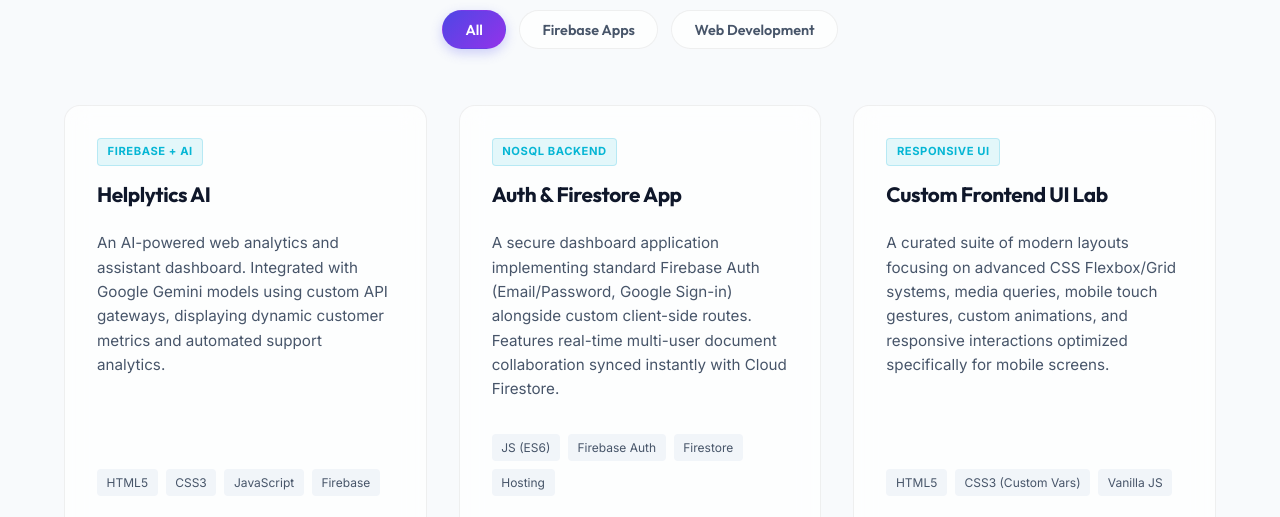
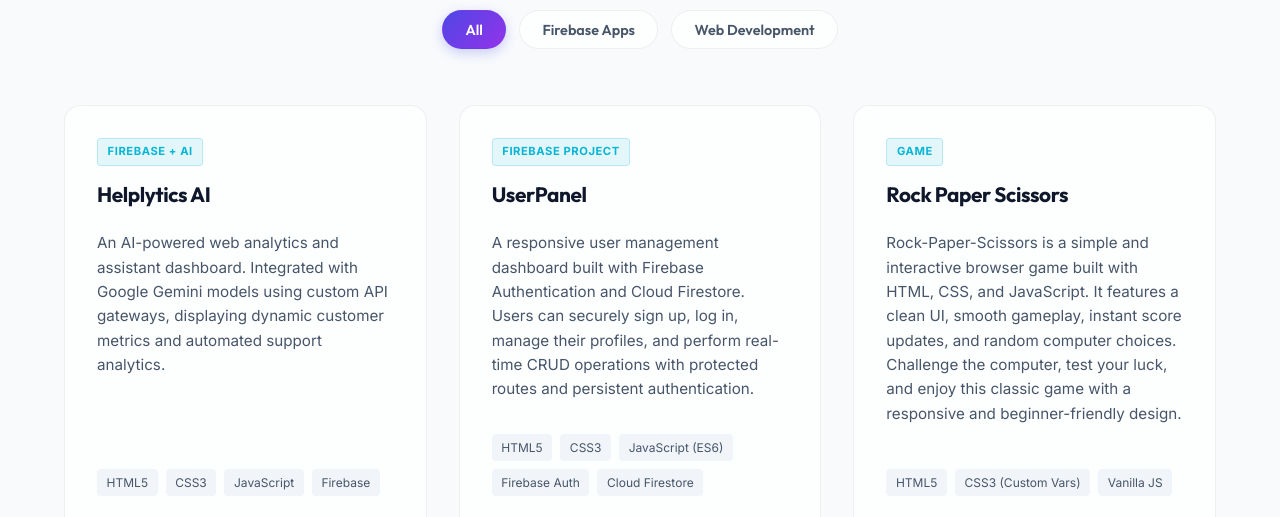
Before and after one commit to Hassaan-Hub/portfolio, a plain HTML site: page index.html in a window 1280 px wide. Shown: the part 2580-3097 px from the top of the page. Drawn offline with Linux system fonts and the light colour scheme.

Commit message:
Update project links and descriptions in index.html; remove theme switcher comments in script.js

```diff
--- a/index.html
+++ b/index.html
@@ -416,7 +416,8 @@
                                 </svg>
                                 Code
                             </a>
-                            <a href="#" class="project-link" aria-label="Helplytics AI Live Demo Link">
+                            <a href="https://hassaan-hub.github.io/helplyticsAi/signup.html" class="project-link"
+                                aria-label="Helplytics AI Live Demo Link">
                                 <svg xmlns="http://www.w3.org/2000/svg" viewBox="0 0 24 24" fill="none"
                                     stroke="currentColor" stroke-width="2" stroke-linecap="round"
                                     stroke-linejoin="round">
@@ -431,23 +432,27 @@
                     <!-- Project 2: Firebase Auth & Firestore Platform -->
                     <div class="project-card glass-card" data-category="firebase">
                         <div class="project-header">
-                            <span class="project-badge">NoSQL Backend</span>
-                            <h3>Auth & Firestore App</h3>
+                            <span class="project-badge">Firebase Project</span>
+                            <h3>UserPanel</h3>
                         </div>
+
                         <p class="project-description">
-                            A secure dashboard application implementing standard Firebase Auth (Email/Password, Google
-                            Sign-in) alongside custom client-side routes. Features real-time multi-user document
-                            collaboration synced instantly with Cloud Firestore.
+                            A responsive user management dashboard built with Firebase Authentication and Cloud
+                            Firestore. Users can securely sign up, log in, manage their profiles, and perform real-time
+                            CRUD operations with protected routes and persistent authentication.
                         </p>
+
                         <div class="project-tech-tags">
-                            <span>JS (ES6)</span>
+                            <span>HTML5</span>
+                            <span>CSS3</span>
+                            <span>JavaScript (ES6)</span>
                             <span>Firebase Auth</span>
-                            <span>Firestore</span>
-                            <span>Hosting</span>
+                            <span>Cloud Firestore</span>
                         </div>
+
                         <div class="project-links">
-                            <a href="https://github.com" target="_blank" rel="noopener noreferrer" class="project-link"
-                                aria-label="Auth & Firestore App Github Link">
+                            <a href="https://github.com/Hassaan-Hub/UserPanel" target="_blank" rel="noopener noreferrer"
+                                class="project-link" aria-label="UserPanel GitHub Repository">
                                 <svg xmlns="http://www.w3.org/2000/svg" viewBox="0 0 24 24" fill="none"
                                     stroke="currentColor" stroke-width="2" stroke-linecap="round"
                                     stroke-linejoin="round">
@@ -458,7 +463,9 @@
                                 </svg>
                                 Code
                             </a>
-                            <a href="#" class="project-link" aria-label="Auth & Firestore App Live Demo Link">
+
+                            <a href="https://hassaan-hub.github.io/UserPanel/" target="_blank" rel="noopener noreferrer"
+                                class="project-link" aria-label="UserPanel Live Demo">
                                 <svg xmlns="http://www.w3.org/2000/svg" viewBox="0 0 24 24" fill="none"
                                     stroke="currentColor" stroke-width="2" stroke-linecap="round"
                                     stroke-linejoin="round">
@@ -473,13 +480,14 @@
                     <!-- Project 3: Responsive Interactive Web Projects -->
                     <div class="project-card glass-card" data-category="web">
                         <div class="project-header">
-                            <span class="project-badge">Responsive UI</span>
-                            <h3>Custom Frontend UI Lab</h3>
+                            <span class="project-badge">Game</span>
+                            <h3>Rock Paper Scissors</h3>
                         </div>
                         <p class="project-description">
-                            A curated suite of modern layouts focusing on advanced CSS Flexbox/Grid systems, media
-                            queries, mobile touch gestures, custom animations, and responsive interactions optimized
-                            specifically for mobile screens.
+                            Rock-Paper-Scissors is a simple and interactive browser game built with HTML, CSS, and
+                            JavaScript. It features a clean UI, smooth gameplay, instant score updates, and random
+                            computer choices. Challenge the computer, test your luck, and enjoy this classic game with a
+                            responsive and beginner-friendly design.
                         </p>
                         <div class="project-tech-tags">
                             <span>HTML5</span>
@@ -487,7 +495,8 @@
                             <span>Vanilla JS</span>
                         </div>
                         <div class="project-links">
-                            <a href="https://github.com" target="_blank" rel="noopener noreferrer" class="project-link"
+                            <a href="https://github.com/Hassaan-Hub/Rock-Paper-Scissors-Game" target="_blank"
+                                rel="noopener noreferrer" class="project-link"
                                 aria-label="Custom Frontend UI Lab Github Link">
                                 <svg xmlns="http://www.w3.org/2000/svg" viewBox="0 0 24 24" fill="none"
                                     stroke="currentColor" stroke-width="2" stroke-linecap="round"
@@ -499,7 +508,8 @@
                                 </svg>
                                 Code
                             </a>
-                            <a href="#" class="project-link" aria-label="Custom Frontend UI Lab Live Demo Link">
+                            <a href="https://hassaan-hub.github.io/Rock-Paper-Scissors-Game/" class="project-link"
+                                aria-label="Custom Frontend UI Lab Live Demo Link">
                                 <svg xmlns="http://www.w3.org/2000/svg" viewBox="0 0 24 24" fill="none"
                                     stroke="currentColor" stroke-width="2" stroke-linecap="round"
                                     stroke-linejoin="round">
--- a/script.js
+++ b/script.js
@@ -1,7 +1,4 @@
 document.addEventListener('DOMContentLoaded', () => {
-    // ==========================================================================
-    // Theme Switcher (Dark / Light Mode)
-    // ==========================================================================
     const themeToggleBtn = document.getElementById('theme-toggle');
     const htmlElement = document.documentElement;
 
```
